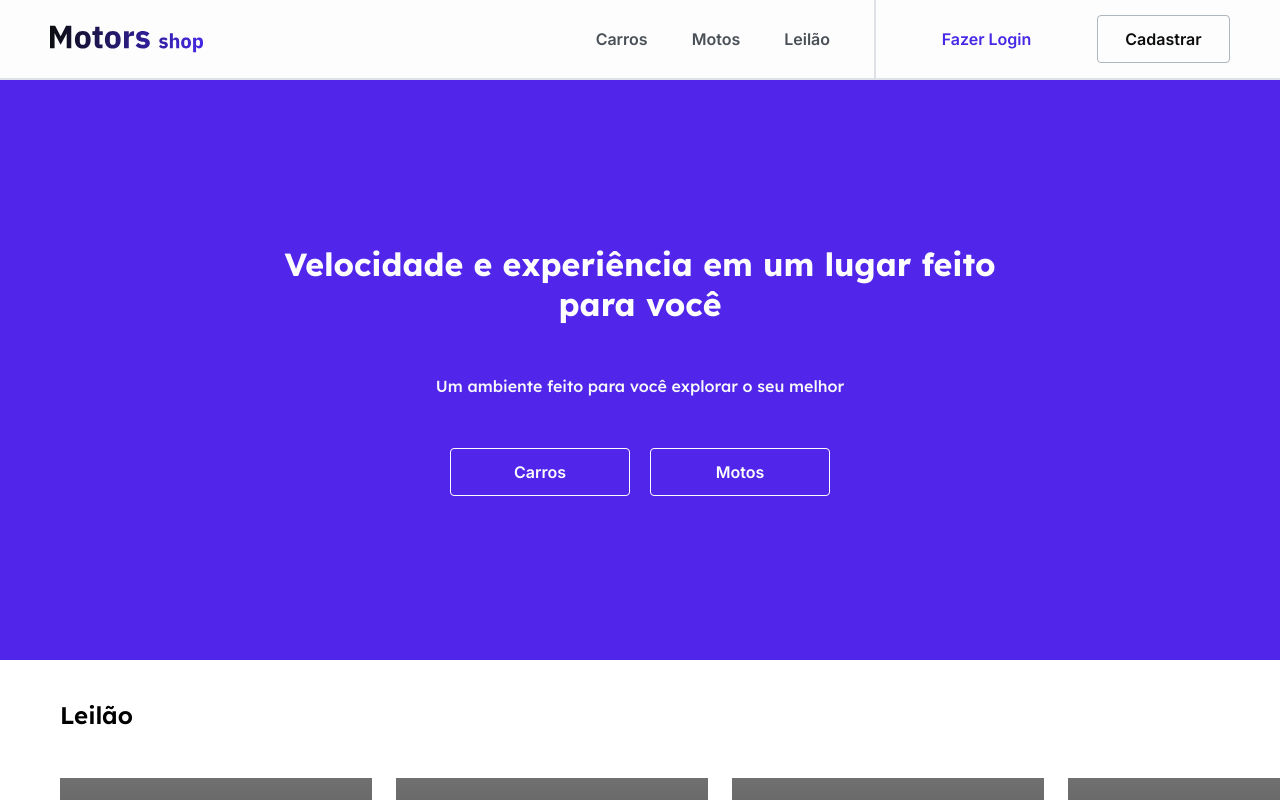
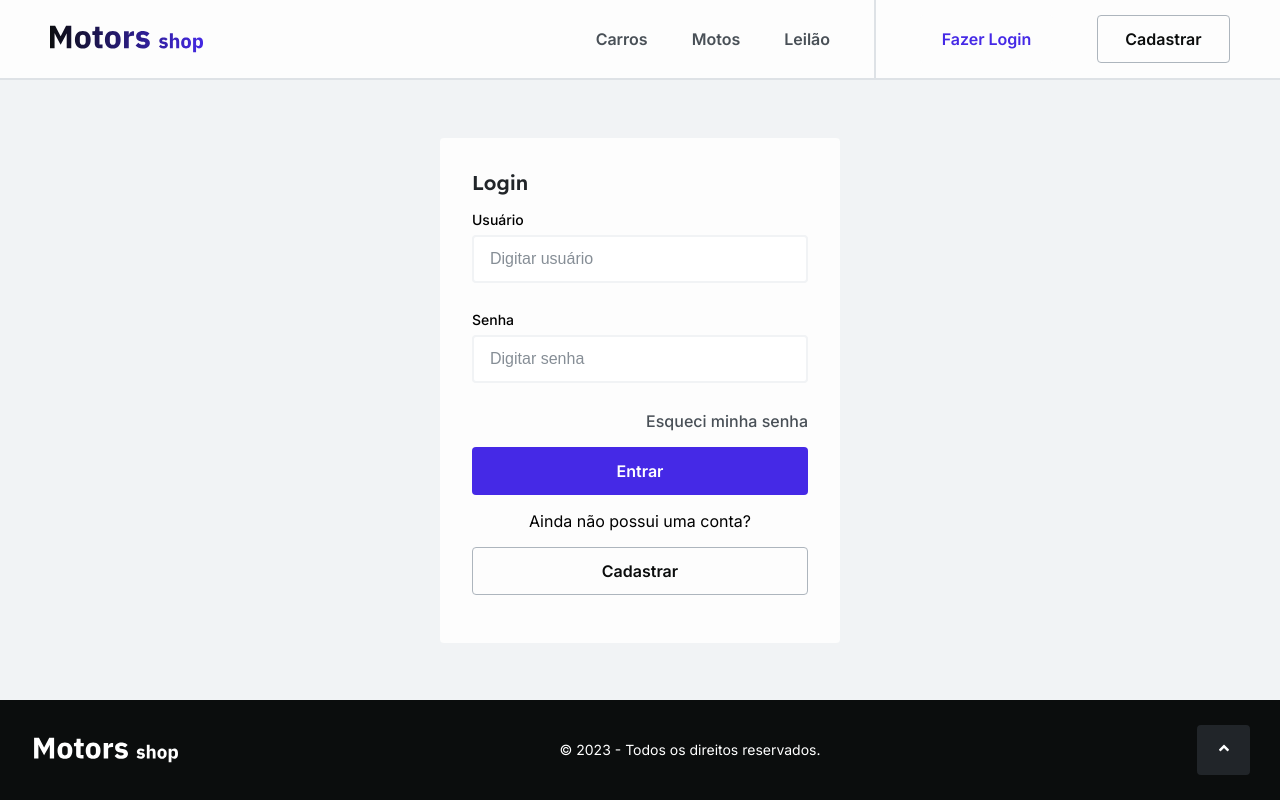
Before and after one commit to grupo37-M6-Motor-Shop/m6-motor-shop, a React (Vite) app in the folder frontend/: page /login in a window 1280 px wide. Before the commit this address led to /homepage. Shown: the top 800 px of the page. Built offline with nearby package versions, Linux system fonts and the light colour scheme; grey boxes are pictures that could not be loaded.

Commit message:
feat/detail-ad: cria página de login

```diff
--- /dev/null
+++ b/frontend/src/pages/Login/index.tsx
@@ -0,0 +1,64 @@
+import Button from "../../components/Button";
+import Footer from "../../components/Footer";
+import Form from "../../components/Form";
+import Header from "../../components/Header";
+import Input from "../../components/Input";
+import { Container, ContainerForm, Fieldset, ForgotPassword, Main, Title } from "./styles";
+
+const Login = () => {
+  return (
+    <Container>
+      <Header/>
+      <Main>
+        <ContainerForm>
+          <Title>
+            Login
+          </Title>
+          <Form>
+            <Fieldset style={{gap: 0}}>
+              <Input
+                label="Usuário"
+                type="text"
+                placeholder="Digitar usuário"
+              />
+              <Input
+                label="Senha"
+                type="password"
+                placeholder="Digitar senha"
+              />
+            </Fieldset>
+            <ForgotPassword>
+              Esqueci minha senha
+            </ForgotPassword>
+
+            <Fieldset style={{textAlign: "center", padding: "1rem 0"}}>
+              <Button
+                color={'whiteFixed'}
+                bgcolor={'brand1'}
+                component={'big'}
+                width={'100%'}
+              >
+                Entrar
+              </Button>
+
+              Ainda não possui uma conta?
+
+              <Button
+                color={'grey0'}
+                bgcolor={'grey10'}
+                border={'grey4'}
+                component={'big'}
+                width={'100%'}
+              >
+                Cadastrar
+              </Button>
+            </Fieldset>
+          </Form>
+        </ContainerForm>
+      </Main>
+      <Footer/>
+    </Container>
+  );
+}
+
+export default Login;
--- /dev/null
+++ b/frontend/src/pages/Login/styles.ts
@@ -0,0 +1,46 @@
+import styled from "styled-components";
+
+export const Container = styled.div`
+  background-color: var(--grey8);
+`;
+
+export const Main = styled.div`
+  width: 100%;
+  min-height: calc(100vh - 180px);
+  display: flex;
+  justify-content: center;
+  align-items: center;
+  padding: 1rem;
+`;
+
+export const ContainerForm = styled.div`
+  width: 100%;
+  max-width: 25rem;
+  padding: 2rem;
+  background-color: var(--grey10);
+  border-radius: 0.25rem;
+  display: flex;
+  flex-direction: column;
+  gap: 1rem;
+`;
+
+export const Title = styled.p`
+  color: var(--grey1);
+  font-weight: 600;
+  font-size: 1.25rem;
+`;
+
+export const Fieldset = styled.fieldset`
+  border: none;
+  display: flex;
+  flex-direction: column;
+  gap: 1rem;
+`;
+
+export const ForgotPassword = styled.p`
+  border: none;
+  text-align: end;
+  font-weight: 500;
+  color: var(--grey2);
+  cursor: pointer;
+`;
--- a/frontend/src/routes/index.tsx
+++ b/frontend/src/routes/index.tsx
@@ -2,11 +2,13 @@ import { Routes, Route, Navigate } from "react-router";
 import AdvertiverProfile from "../pages/AdvertiverProfile";
 import DetailAd from "../pages/DetailAd";
 import Home from "../pages/Home";
+import Login from "../pages/Login";
 
 const RoutesMain = () => {
   return (
     <Routes>
       <Route path="/homepage" element={<Home />}/>
+      <Route path="/login" element={<Login />}/>
       <Route path="/profile" element={<AdvertiverProfile />}/>
       <Route path="/detail-ad" element={<DetailAd />}/>
       <Route path="*" element={<Navigate  to="/homepage" />}/>
```
